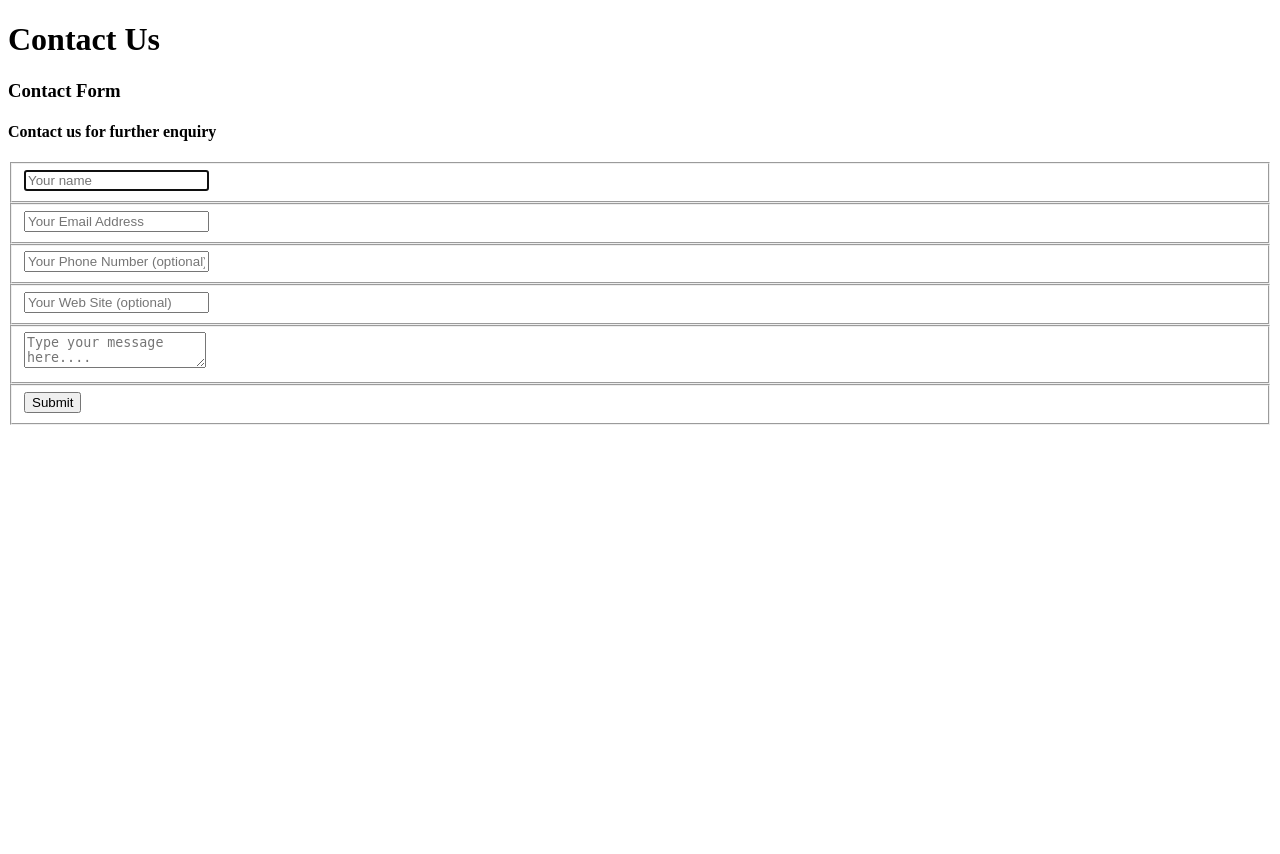
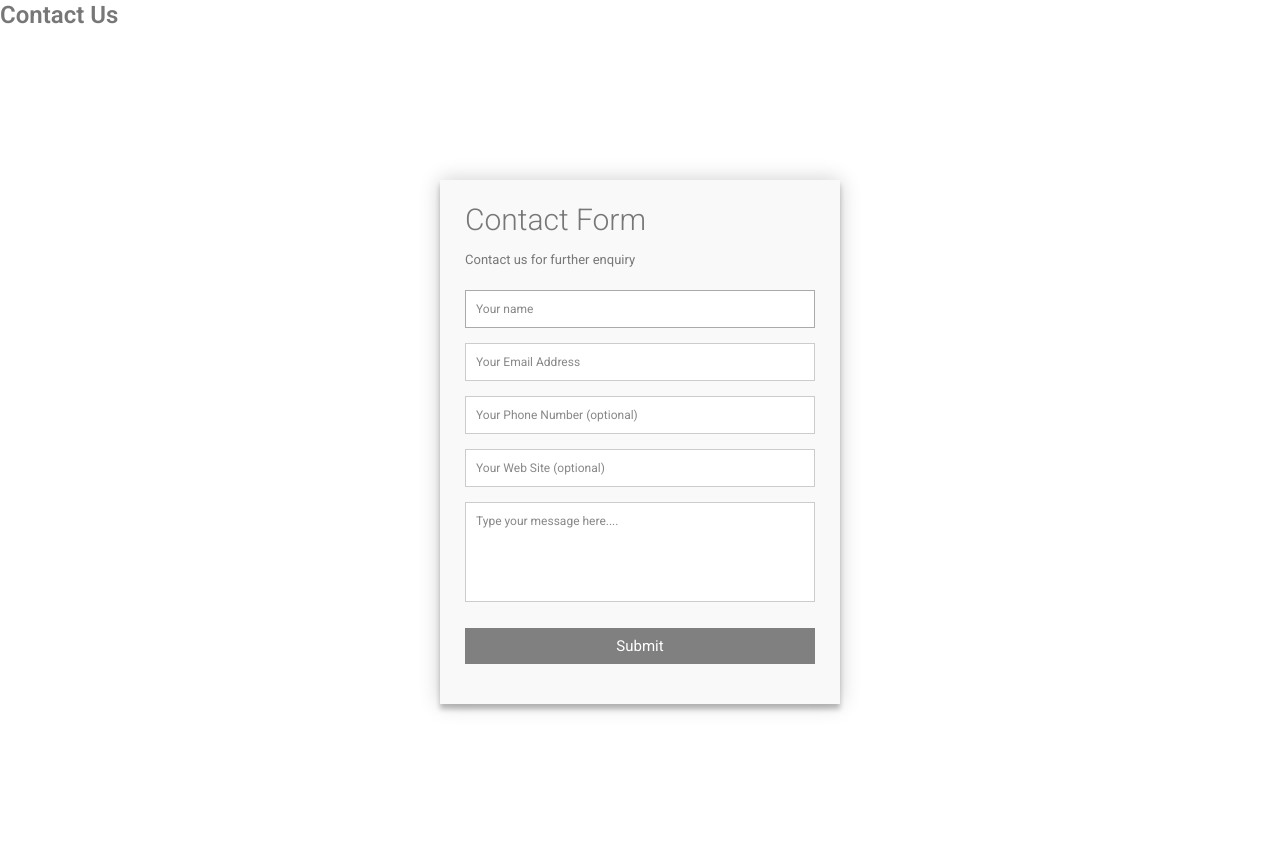
Before and after one commit to gpdzvapatsva/UoSCI, a Django app: template myapp/templates/contacts.html in a window 1280 px wide. Before the commit the page ends 425 px from the top, so only its background shows below. Run offline with Django 5.2, Linux system fonts and the light colour scheme; the template is opened without the code that fills it, so the values that code supplies are empty.

Commit message:
contact page changes

```diff
--- a/myapp/templates/contacts.html
+++ b/myapp/templates/contacts.html
@@ -3,7 +3,142 @@
 <head>
     <meta charset="UTF-8">
     <title>Title</title>
+<style>
+  @import url(https://fonts.googleapis.com/css?family=Roboto:400,300,600,400italic);
 
+/* Reset */
+* {
+  margin: 0;
+  padding: 0;
+  box-sizing: border-box;
+  -webkit-box-sizing: border-box;
+  -moz-box-sizing: border-box;
+  -webkit-font-smoothing: antialiased;
+  -moz-font-smoothing: antialiased;
+  -o-font-smoothing: antialiased;
+  font-smoothing: antialiased;
+  text-rendering: optimizeLegibility;
+}
+
+/*  */
+body {
+  font-family: "Roboto", Helvetica, Arial, sans-serif;
+  font-weight: 100;
+  font-size: 12px;
+  line-height: 30px;
+  color: #777;
+  /* background: #4CAF50; */
+  background: #FFF;
+}
+.container {
+  max-width: 400px;
+  width: 100%;
+  margin: 0 auto;
+  position: relative;
+}
+#contact input[type="text"],
+#contact input[type="email"],
+#contact input[type="tel"],
+#contact input[type="url"],
+#contact textarea,
+#contact button[type="submit"] {
+  font: 400 12px/16px "Roboto", Helvetica, Arial, sans-serif;
+}
+#contact {
+  background: #F9F9F9;
+  padding: 25px;
+  margin: 150px 0;
+  box-shadow: 0 0 20px 0 rgba(0, 0, 0, 0.2), 0 5px 5px 0 rgba(0, 0, 0, 0.24);
+}
+#contact h3 {
+  display: block;
+  font-size: 30px;
+  font-weight: 300;
+  margin-bottom: 10px;
+}
+#contact h4 {
+  margin: 5px 0 15px;
+  display: block;
+  font-size: 13px;
+  font-weight: 400;
+}
+fieldset {
+  border: medium none !important;
+  margin: 0 0 10px;
+  min-width: 100%;
+  padding: 0;
+  width: 100%;
+}
+#contact input[type="text"],
+#contact input[type="email"],
+#contact input[type="tel"],
+#contact input[type="url"],
+#contact textarea {
+  width: 100%;
+  border: 1px solid #ccc;
+  background: #FFF;
+  margin: 0 0 5px;
+  padding: 10px;
+}
+#contact input[type="text"]:hover,
+#contact input[type="email"]:hover,
+#contact input[type="tel"]:hover,
+#contact input[type="url"]:hover,
+#contact textarea:hover {
+  -webkit-transition: border-color 0.3s ease-in-out;
+  -moz-transition: border-color 0.3s ease-in-out;
+  transition: border-color 0.3s ease-in-out;
+  border: 1px solid #aaa;
+}
+#contact textarea {
+  height: 100px;
+  max-width: 100%;
+  resize: none;
+}
+#contact button[type="submit"] {
+  cursor: pointer;
+  width: 100%;
+  border: none;
+/*   background: #4CAF50; */ /* Submit button - green */
+  background: grey;
+  color: #FFF;
+  margin: 0 0 5px;
+  padding: 10px;
+  font-size: 15px;
+}
+#contact button[type="submit"]:hover {
+/*   background: #43A047; */ /* Submit button - darker green when hover */
+  background: lightgrey;
+  -webkit-transition: background 0.3s ease-in-out;
+  -moz-transition: background 0.3s ease-in-out;
+  transition: background-color 0.3s ease-in-out;
+}
+#contact button[type="submit"]:active {
+  box-shadow: inset 0 1px 3px rgba(0, 0, 0, 0.5);
+}
+
+#contact input:focus,
+#contact textarea:focus {
+  outline: 0;
+  border: 1px solid #aaa;
+}
+
+::-webkit-input-placeholder {
+  color: #888;
+}
+
+:-moz-placeholder {
+  color: #888;
+}
+
+::-moz-placeholder {
+  color: #888;
+}
+
+:-ms-input-placeholder {
+  color: #888;
+}
+</style>
 </head>
 <body>
 <h1>Contact Us</h1>
--- a/myapp/urls.py
+++ b/myapp/urls.py
@@ -4,5 +4,5 @@ from . import views
 urlpatterns = [
     path('', views.index, name='index'),
 path('records/', views.records, name='records'),
-path('contacts/', views.records, name='contacts'),
+path('contacts/', views.contacts, name='contacts'),
 ]
```
